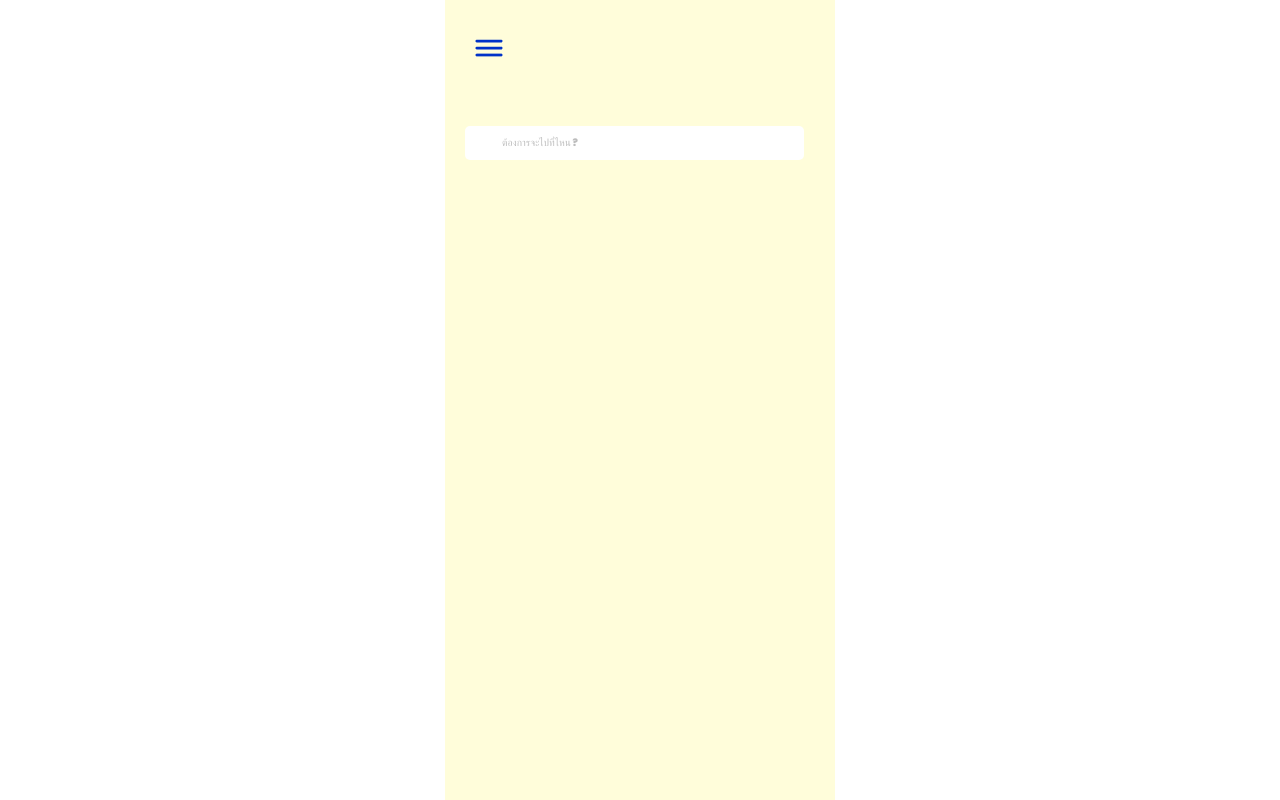
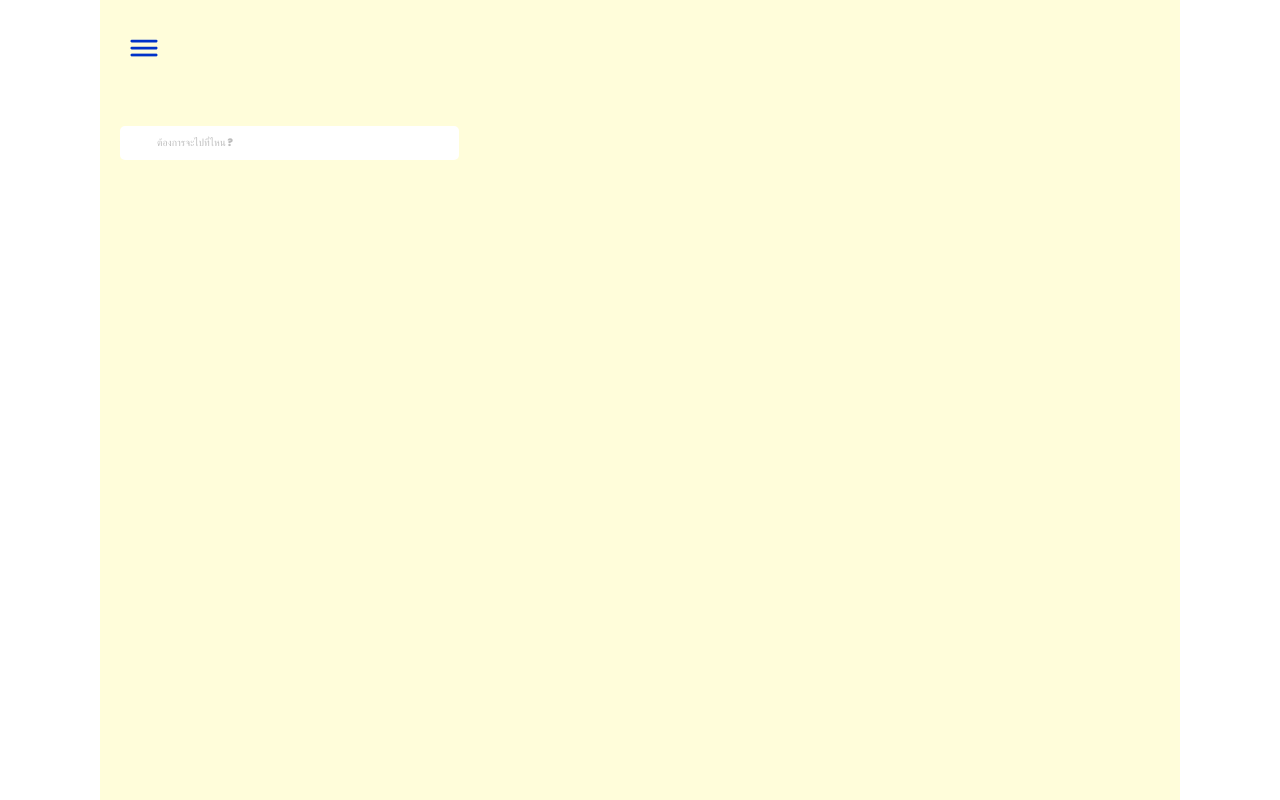
Before and after one commit to Khemzh/muvwheel_frontend, a React (Create React App) app: page / in a window 1280 px wide. Shown: the top 800 px of the page. Built offline with nearby package versions, Linux system fonts and the light colour scheme.

Commit message:
test background

```diff
--- a/src/App.css
+++ b/src/App.css
@@ -6,8 +6,8 @@
   display: block;
   margin-left: auto;
   margin-right: auto;
-  width: 390px;
-  height: 844px;
+  width: 1080px;
+    height: 2340px;
   background-color: #ffffff;
 }
 
--- a/src/Pages/Home.css
+++ b/src/Pages/Home.css
@@ -11,8 +11,8 @@
     display: block;
     margin-left: auto;
     margin-right: auto;
-    width: 390px;
-    height: 844px;
+    width: 1080px;
+    height: 2340px;
     background-color: #fffdda;
   }
 
```
